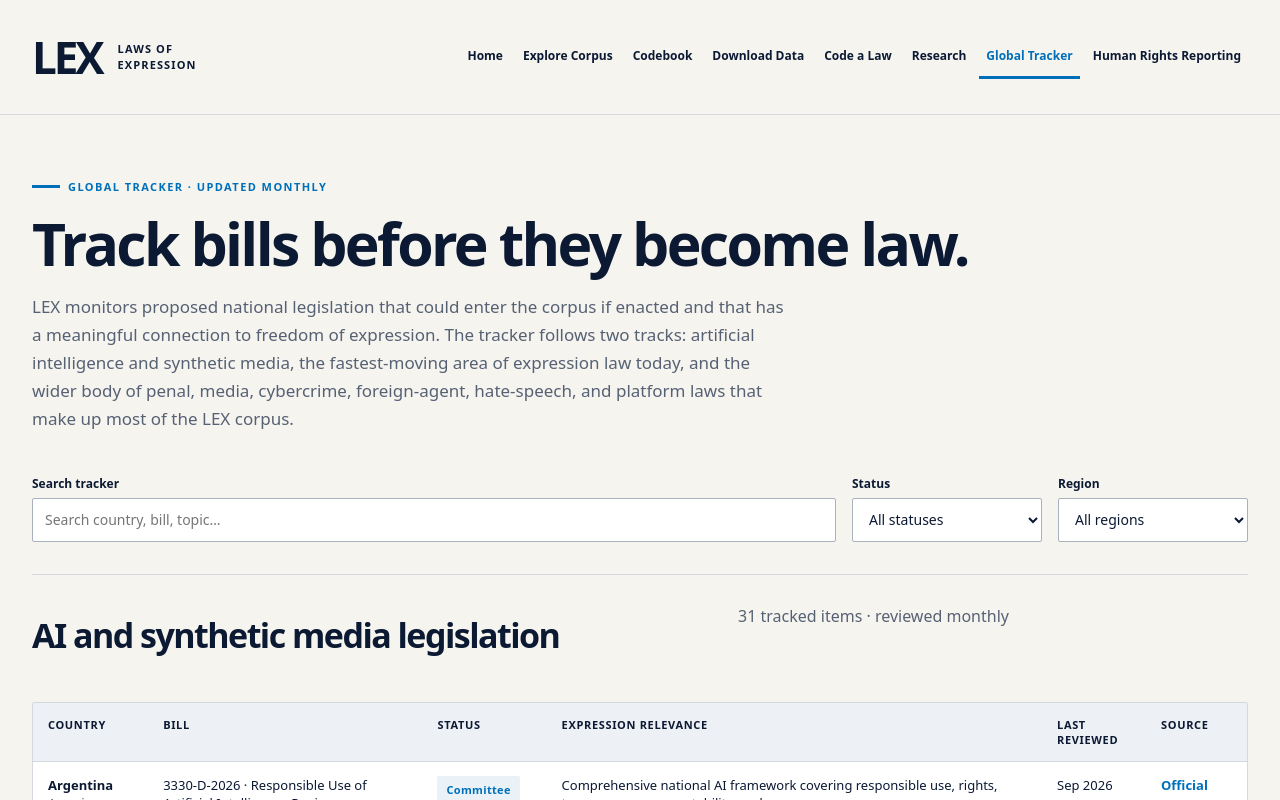
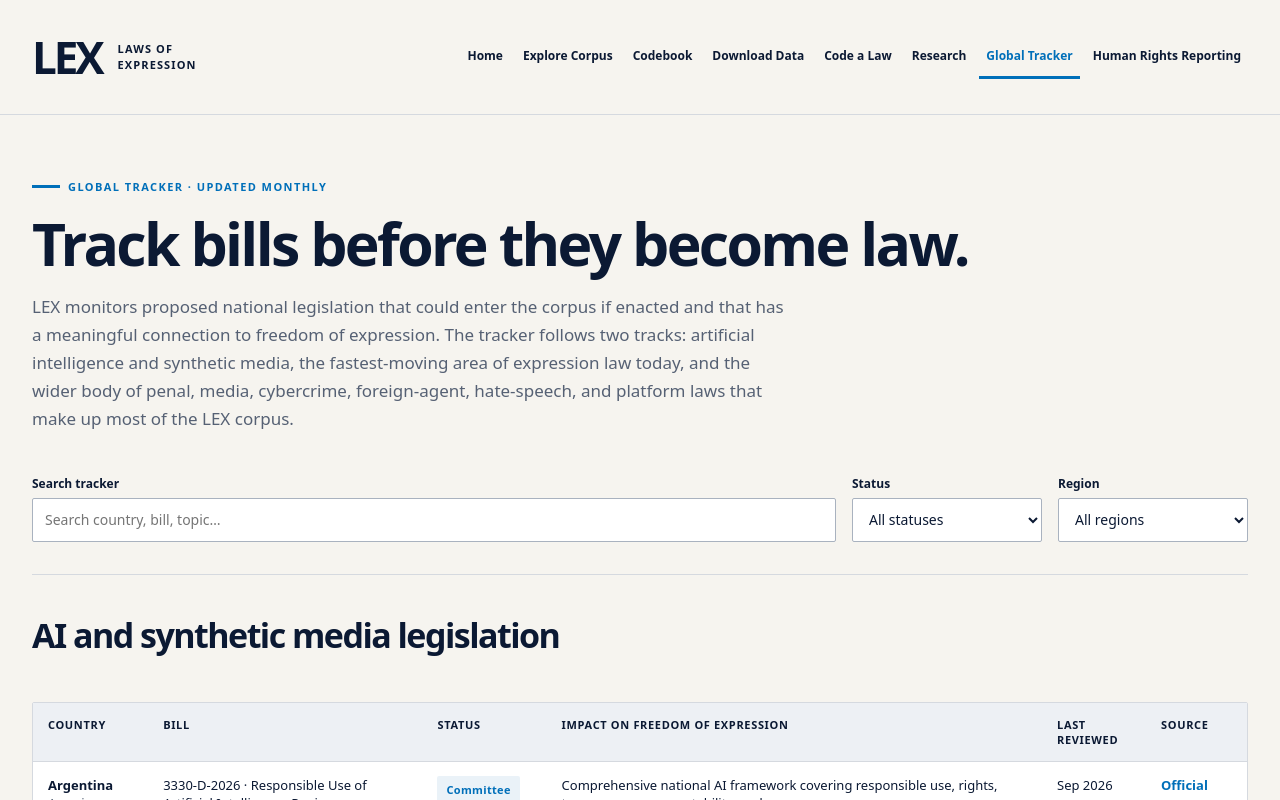
Before and after one commit to raulpzs/lex-demo, a plain HTML site: page index.html in a window 1280 px wide. Both pictures are taken after a click on the button "Open tracker →". Shown: the top 800 px of the page. Drawn offline with Linux system fonts and the light colour scheme.

Commit message:
Clean up Global Tracker headings and columns
- Remove item counts under the AI and second tables, and the subtitle under Recently enacted
- Rename second table to "Cybersecurity, national security, media, and speech legislation"
- Rename "Expression relevance" column to "Impact on Freedom of Expression"

Co-Authored-By: Claude Opus 5.5 <noreply@anthropic.com>

```diff
--- a/app.js
+++ b/app.js
@@ -115,7 +115,7 @@ function renderCbList(){
 cbMore.addEventListener('click',()=>{cbLimit+=24;renderCbList();});
 renderCbDetail(cbSelected);
 
-const trackerBody=document.getElementById('trackerBody'), trackerSearch=document.getElementById('trackerSearch'), trackerStatus=document.getElementById('trackerStatus'), trackerRegion=document.getElementById('trackerRegion'), trackerCount=document.getElementById('trackerCount'), trackerClosedBody=document.getElementById('trackerClosedBody'), trackerExprBody=document.getElementById('trackerExprBody'), trackerExprCount=document.getElementById('trackerExprCount'), trackerEnactedBody=document.getElementById('trackerEnactedBody');
+const trackerBody=document.getElementById('trackerBody'), trackerSearch=document.getElementById('trackerSearch'), trackerStatus=document.getElementById('trackerStatus'), trackerRegion=document.getElementById('trackerRegion'), trackerClosedBody=document.getElementById('trackerClosedBody'), trackerExprBody=document.getElementById('trackerExprBody'), trackerEnactedBody=document.getElementById('trackerEnactedBody');
 const trackerEmptyRow=`<tr><td colspan="6" style="color:var(--muted)">No bills match the current filters.</td></tr>`;
 function trackerRow(x,statusCell){
  return `<tr><td><strong>${x.country}</strong><br><span style="color:var(--muted)">${x.region}</span></td><td>${x.bill}</td><td>${statusCell}</td><td>${x.relevance}</td><td>${x.reviewed}</td><td><a class="source-link" href="${x.source}" target="_blank" rel="noopener">${x.sourceLabel||'Official source'} ↗</a></td></tr>`;
@@ -125,13 +125,11 @@ function renderTracker(){
  const matches=(x,extra='')=>(trackerRegion.value==='all'||x.region===trackerRegion.value)&&(!q||(x.country+' '+x.bill+' '+x.relevance+' '+extra).toLowerCase().includes(q));
  const open=list=>(list||[]).filter(x=>(trackerStatus.value==='all'||x.status===trackerStatus.value)&&matches(x));
  const ai=open(tracker), expr=open(typeof trackerExpression==='undefined'?[]:trackerExpression);
- trackerCount.textContent=`${ai.length} tracked item${ai.length===1?'':'s'} · reviewed monthly`;
- trackerExprCount.textContent=`${expr.length} tracked item${expr.length===1?'':'s'} · reviewed monthly`;
  trackerBody.innerHTML=ai.length?ai.map(x=>trackerRow(x,`<span class="badge">${x.status}</span>`)).join(''):trackerEmptyRow;
  trackerExprBody.innerHTML=expr.length?expr.map(x=>trackerRow(x,`<span class="badge">${x.status}</span>`)).join(''):trackerEmptyRow;
  // Enacted and closed tables follow the search and region filters; the status filter applies only to bills under watch.
  const enacted=(typeof trackerEnacted==='undefined'?[]:trackerEnacted).filter(x=>matches(x));
- trackerEnactedBody.innerHTML=enacted.length?enacted.map(x=>trackerRow(x,`<span class="badge neutral">${x.track==='AI'?'AI and synthetic media':'Beyond AI'}</span>`)).join(''):trackerEmptyRow;
+ trackerEnactedBody.innerHTML=enacted.length?enacted.map(x=>trackerRow(x,`<span class="badge neutral">${x.track==='AI'?'AI and synthetic media':'Cybersecurity, security, media, and speech'}</span>`)).join(''):trackerEmptyRow;
  const closed=(typeof trackerClosed==='undefined'?[]:trackerClosed).filter(x=>matches(x,x.outcome));
  trackerClosedBody.innerHTML=closed.length?closed.map(x=>trackerRow(x,`<span class="badge neutral">${x.status}</span><br><span style="color:var(--muted);font-size:14px">${x.outcome}</span>`)).join(''):trackerEmptyRow;
 }
--- a/data/tracker.js
+++ b/data/tracker.js
@@ -41,7 +41,7 @@ const tracker = [
  {country:'United States',region:'Americas',bill:'S. 1837 · DEFIANCE Act of 2025',status:'Chamber review',relevance:'Civil remedies for non-consensual intimate digital forgeries and deepfakes involving privacy, likeness, and synthetic sexual imagery.',reviewed:'Nov 2026',source:'https://www.congress.gov/bill/119th-congress/senate-bill/1837'}
 ];
 
-// TABLE 2 · EXPRESSION LEGISLATION BEYOND AI
+// TABLE 2 · CYBERSECURITY, NATIONAL SECURITY, MEDIA, AND SPEECH LEGISLATION
 // Penal, media, cybercrime, foreign-agent, hate-speech, disinformation, and platform laws,
 // the same families coded in the LEX corpus. Same fields and status values as above.
 const trackerExpression = [
--- a/index.html
+++ b/index.html
@@ -143,31 +143,31 @@
     </div>
   </div>
   <div class="wrap">
-    <div class="section-head"><div><h2 style="font-size:34px">AI and synthetic media legislation</h2></div><p id="trackerCount"></p></div>
+    <div class="section-head"><div><h2 style="font-size:34px">AI and synthetic media legislation</h2></div></div>
     <div class="table-wrap">
       <table>
-        <thead><tr><th>Country</th><th>Bill</th><th>Status</th><th>Expression relevance</th><th>Last reviewed</th><th>Source</th></tr></thead>
+        <thead><tr><th>Country</th><th>Bill</th><th>Status</th><th>Impact on Freedom of Expression</th><th>Last reviewed</th><th>Source</th></tr></thead>
         <tbody id="trackerBody"></tbody>
       </table>
     </div>
-    <div class="section-head" style="margin-top:56px"><div><h2 style="font-size:34px">Expression legislation beyond AI</h2></div><p id="trackerExprCount"></p></div>
+    <div class="section-head" style="margin-top:56px"><div><h2 style="font-size:34px">Cybersecurity, national security, media, and speech legislation</h2></div></div>
     <div class="table-wrap">
       <table>
-        <thead><tr><th>Country</th><th>Bill</th><th>Status</th><th>Expression relevance</th><th>Last reviewed</th><th>Source</th></tr></thead>
+        <thead><tr><th>Country</th><th>Bill</th><th>Status</th><th>Impact on Freedom of Expression</th><th>Last reviewed</th><th>Source</th></tr></thead>
         <tbody id="trackerExprBody"></tbody>
       </table>
     </div>
-    <div class="section-head" style="margin-top:56px"><div><h2 style="font-size:34px">Recently enacted</h2></div><p>Corpus candidates not yet coded in LEX</p></div>
+    <div class="section-head" style="margin-top:56px"><div><h2 style="font-size:34px">Recently enacted</h2></div></div>
     <div class="table-wrap">
       <table>
-        <thead><tr><th>Country</th><th>Law</th><th>Track</th><th>Expression relevance</th><th>Last reviewed</th><th>Source</th></tr></thead>
+        <thead><tr><th>Country</th><th>Law</th><th>Track</th><th>Impact on Freedom of Expression</th><th>Last reviewed</th><th>Source</th></tr></thead>
         <tbody id="trackerEnactedBody"></tbody>
       </table>
     </div>
     <div class="section-head" style="margin-top:56px"><div><h2 style="font-size:34px">Bills that did not become law</h2></div></div>
     <div class="table-wrap">
       <table>
-        <thead><tr><th>Country</th><th>Bill</th><th>Outcome</th><th>Expression relevance</th><th>Last reviewed</th><th>Source</th></tr></thead>
+        <thead><tr><th>Country</th><th>Bill</th><th>Outcome</th><th>Impact on Freedom of Expression</th><th>Last reviewed</th><th>Source</th></tr></thead>
         <tbody id="trackerClosedBody"></tbody>
       </table>
     </div>
```
